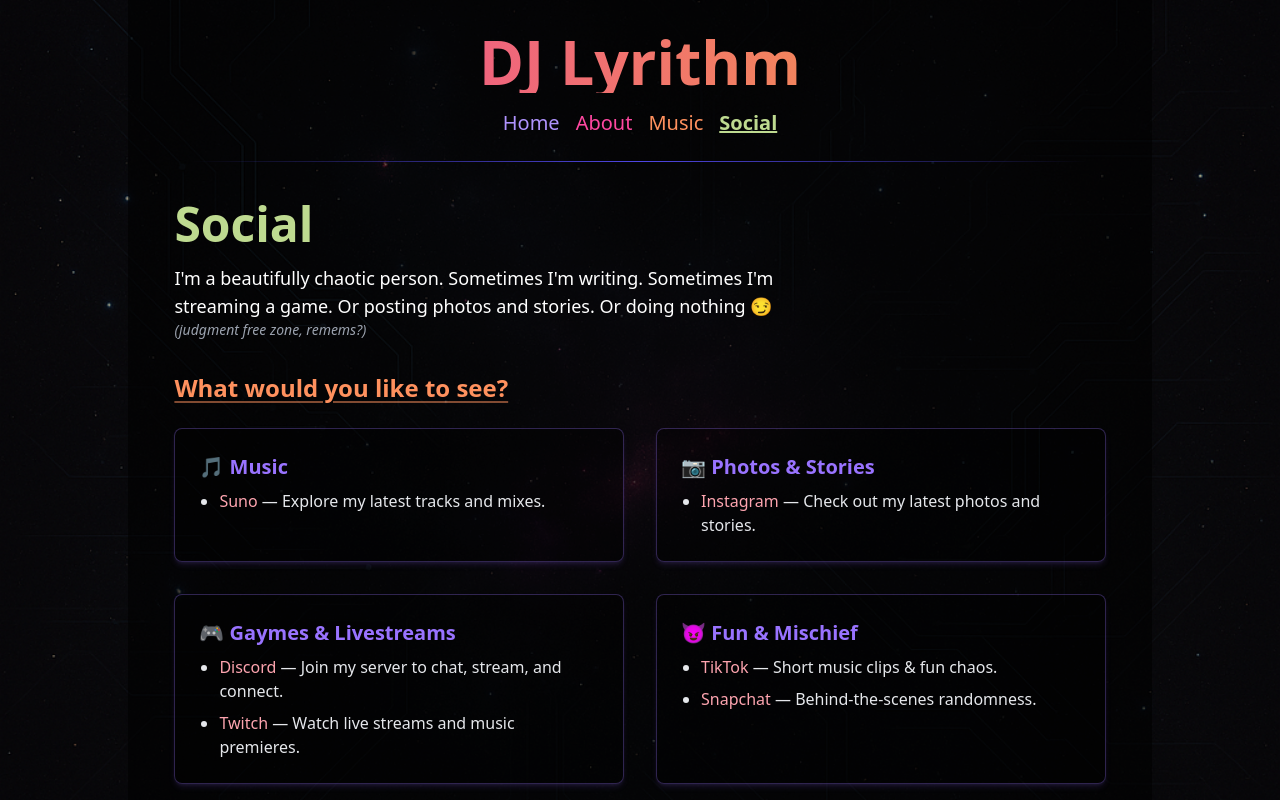
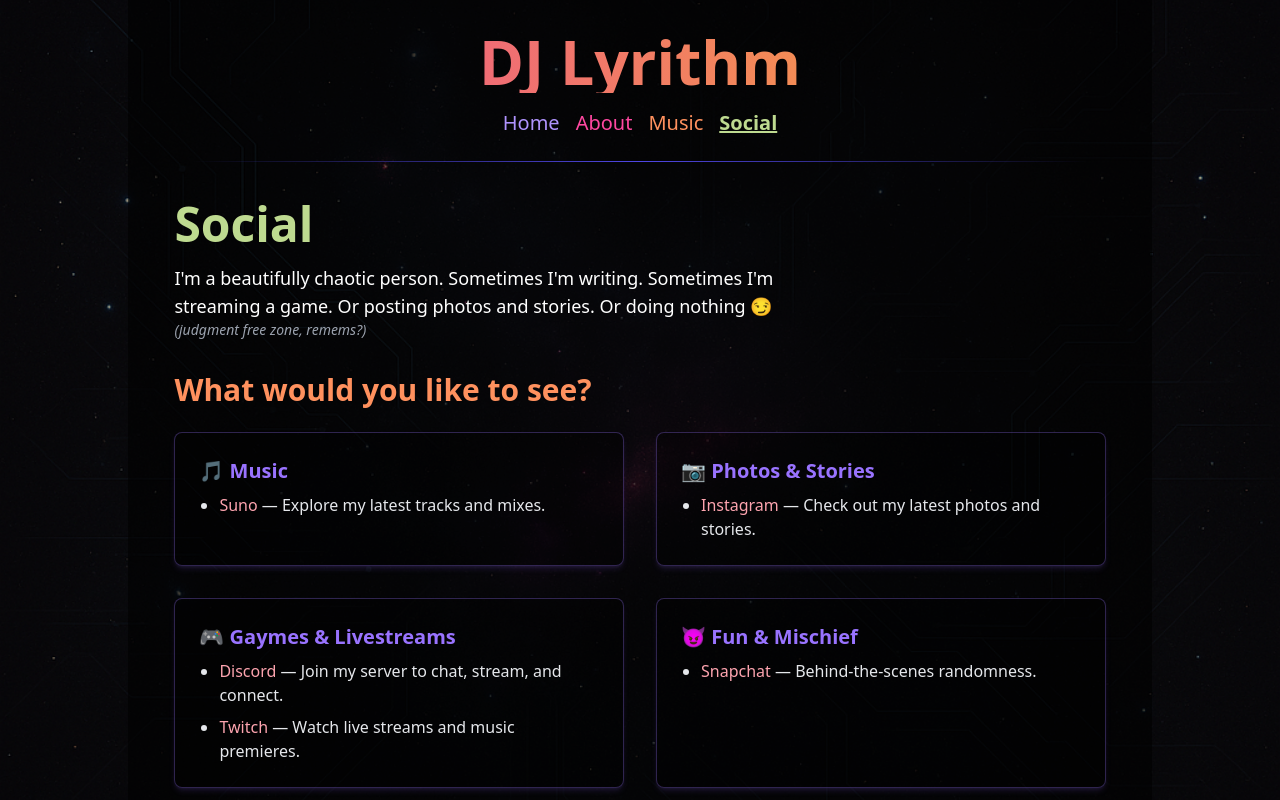
Before and after one commit to Jnxvln/djlyrithm, a SvelteKit app: page /social in a window 1280 px wide. Shown: the top 800 px of the page. Built offline with nearby package versions, Linux system fonts and the light colour scheme.

Commit message:
Update layout, colors, content

```diff
--- a/src/routes/+layout.svelte
+++ b/src/routes/+layout.svelte
@@ -39,7 +39,7 @@
 		<header class="mb-6 px-4 sm:px-6 lg:px-8">
 			<a href="/">
 				<h1
-					class="site-title relative mb-4 bg-gradient-to-r from-pink-500 via-yellow-400 to-blue-500 bg-[length:300%_300%] bg-clip-text bg-[position:0%_50%] text-center text-7xl font-bold text-transparent transition-all duration-300 ease-in-out hover:animate-rainbow"
+					class="site-title relative mb-4 animate-rainbow bg-gradient-to-r from-pink-500 via-yellow-400 to-blue-500 bg-[length:300%_300%] bg-clip-text bg-[position:0%_50%] text-center text-7xl font-bold text-transparent transition-all duration-300 ease-in-out"
 				>
 					DJ Lyrithm
 				</h1>
--- a/src/routes/about/+page.svelte
+++ b/src/routes/about/+page.svelte
@@ -1,6 +1,6 @@
 <section class="page-content-container py-8">
 	<!-- Move heading above the flex container -->
-	<h1 class="mb-8 text-center text-4xl font-bold text-[#ff48a1] sm:text-5xl">About</h1>
+	<h1 class="mb-8 text-left text-4xl font-bold text-[#ff48a1] sm:text-5xl">About</h1>
 
 	<div class="flex flex-col-reverse items-center justify-between gap-8 md:flex-row">
 		<!-- Textual Content -->
--- a/src/routes/music/+page.svelte
+++ b/src/routes/music/+page.svelte
@@ -22,7 +22,7 @@
 <section>
 	<div class="page-content-container">
 		<header>
-			<h1 class="text-3xl font-bold text-[#ff915e]">Music</h1>
+			<h1 class="mb-8 text-left text-4xl font-bold text-[#ff915e] sm:text-5xl">Music</h1>
 		</header>
 
 		<div class="my-8 flex justify-center">
--- a/src/routes/social/+page.svelte
+++ b/src/routes/social/+page.svelte
@@ -8,9 +8,7 @@
 		</p>
 	</header>
 
-	<h2
-		class="mb-6 text-2xl font-semibold text-[#ff915e] underline decoration-[#ff915e]/50 underline-offset-4"
-	>
+	<h2 class="mb-6 text-3xl font-semibold text-[#ff915e] decoration-[#ff915e]/50 underline-offset-4">
 		What would you like to see?
 	</h2>
 
@@ -20,8 +18,10 @@
 			<h3 class="mb-2 text-xl font-semibold text-[#9973ff]">🎵 Music</h3>
 			<ul class="list-disc pl-5 text-base text-gray-200">
 				<li>
-					<a href="/social" class="text-rose-300 transition-colors duration-150 hover:text-rose-400"
-						>Suno</a
+					<a
+						href="https://suno.com/@djlyrithm"
+						target="_blank"
+						class="text-rose-300 transition-colors duration-150 hover:text-rose-400">Suno</a
 					>
 					—
 					<span>Explore my latest tracks and mixes.</span>
@@ -34,7 +34,8 @@
 			<h3 class="mb-2 text-xl font-semibold text-[#9973ff]">📷 Photos & Stories</h3>
 			<ul class="list-disc pl-5 text-base text-gray-200">
 				<li>
-					<a href="/social" class="text-rose-300 hover:text-rose-400">Instagram</a> —
+					<a href="/social" target="_blank" class="text-rose-300 hover:text-rose-400">Instagram</a>
+					—
 					<span>Check out my latest photos and stories.</span>
 				</li>
 			</ul>
@@ -45,11 +46,11 @@
 			<h3 class="mb-2 text-xl font-semibold text-[#9973ff]">🎮 Gaymes & Livestreams</h3>
 			<ul class="list-disc space-y-2 pl-5 text-base text-gray-200">
 				<li>
-					<a href="/social" class="text-rose-300 hover:text-rose-400">Discord</a> —
+					<a href="/social" target="_blank" class="text-rose-300 hover:text-rose-400">Discord</a> —
 					<span>Join my server to chat, stream, and connect.</span>
 				</li>
 				<li>
-					<a href="/social" class="text-rose-300 hover:text-rose-400">Twitch</a> —
+					<a href="/social" target="_blank" class="text-rose-300 hover:text-rose-400">Twitch</a> —
 					<span>Watch live streams and music premieres.</span>
 				</li>
 			</ul>
@@ -60,11 +61,7 @@
 			<h3 class="mb-2 text-xl font-semibold text-[#9973ff]">😈 Fun & Mischief</h3>
 			<ul class="list-disc space-y-2 pl-5 text-base text-gray-200">
 				<li>
-					<a href="/social" class="text-rose-300 hover:text-rose-400">TikTok</a> —
-					<span>Short music clips & fun chaos.</span>
-				</li>
-				<li>
-					<a href="/social" class="text-rose-300 hover:text-rose-400">Snapchat</a> —
+					<a href="/social" target="_blank" class="text-rose-300 hover:text-rose-400">Snapchat</a> —
 					<span>Behind-the-scenes randomness.</span>
 				</li>
 			</ul>
@@ -75,7 +72,8 @@
 			<h3 class="mb-2 text-xl font-semibold text-[#9973ff]">✨ Inspiration</h3>
 			<ul class="list-disc pl-5 text-base text-gray-200">
 				<li>
-					<a href="/social" class="text-rose-300 hover:text-rose-400">Pinterest</a> —
+					<a href="/social" target="_blank" class="text-rose-300 hover:text-rose-400">Pinterest</a>
+					—
 					<span>Where my ideas and moods live.</span>
 				</li>
 			</ul>
```
